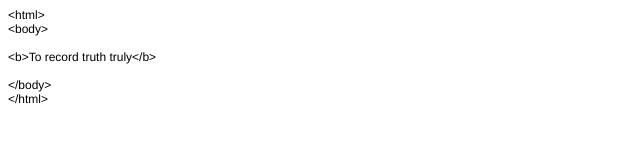
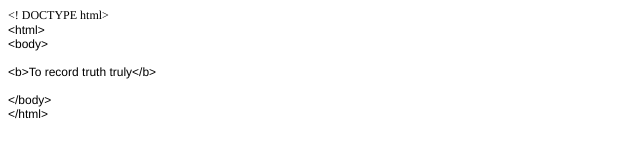
Before and after one commit to Pringlestheif/torecordtruthtruly, a plain HTML site: page index.html in a window 1280 px wide. Shown: the whole page, without its empty margins (0-640 px from the left). Drawn offline with Linux system fonts and the light colour scheme.

Commit message:
Update index.html

```diff
--- a/index.html
+++ b/index.html
@@ -7,18 +7,21 @@
   <meta name="Generator" content="Cocoa HTML Writer">
   <meta name="CocoaVersion" content="2685.1">
   <style type="text/css">
-    p.p1 {margin: 0.0px 0.0px 0.0px 0.0px; font: 12.0px Helvetica}
-    p.p2 {margin: 0.0px 0.0px 0.0px 0.0px; font: 12.0px Helvetica; min-height: 14.0px}
+    p.p1 {margin: 0.0px 0.0px 0.0px 0.0px; font: 12.0px Times; -webkit-text-stroke: #000000}
+    p.p2 {margin: 0.0px 0.0px 0.0px 0.0px; font: 12.0px Helvetica}
+    p.p3 {margin: 0.0px 0.0px 0.0px 0.0px; font: 12.0px Helvetica; min-height: 14.0px}
+    span.s1 {font-kerning: none}
   </style>
 </head>
 <body>
-<p class="p1">&lt;html&gt;</p>
-<p class="p1">&lt;body&gt;</p>
-<p class="p2"><br></p>
-<p class="p1">&lt;b&gt;To record truth truly&lt;/b&gt;</p>
-<p class="p2"><br></p>
-<p class="p1">&lt;/body&gt;</p>
-<p class="p1">&lt;/html&gt;</p>
-<p class="p2"><br></p>
+<p class="p1"><span class="s1">&lt;! DOCTYPE html&gt;</span></p>
+<p class="p2">&lt;html&gt;</p>
+<p class="p2">&lt;body&gt;</p>
+<p class="p3"><br></p>
+<p class="p2">&lt;b&gt;To record truth truly&lt;/b&gt;</p>
+<p class="p3"><br></p>
+<p class="p2">&lt;/body&gt;</p>
+<p class="p2">&lt;/html&gt;</p>
+<p class="p3"><br></p>
 </body>
 </html>
```
